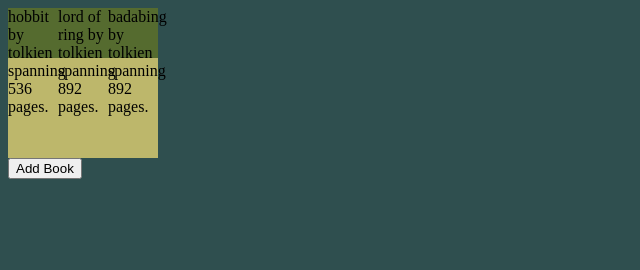
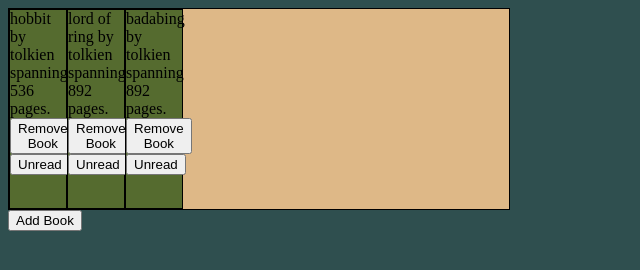
Before and after one commit to AnubisDevelopment/book-library, a plain HTML site: page index.html in a window 1280 px wide. Shown: the whole page, without its empty margins (0-640 px from the left). Drawn offline with Linux system fonts and the light colour scheme.

Commit message:
Complete objectives for adding books to dom library
Should come back with more knowledge and refactor code.
Would love to come back and create a decent looking UI.
Also, the code is not structured that nicely with event listeners
occurring inside arrayTraversal function when there should be
some compartmentalization of functions.

```diff
--- a/script.js
+++ b/script.js
@@ -1,13 +1,12 @@
 let myArray = []
-
 let myDiv = document.querySelector('.main-div')
 
-//crypto.randomUUID()
-
-function Book (title,author,pages){
+function Book (title,author,pages, read){
   this.title = title
   this.author = author
   this.pages = pages
+  this.id = self.crypto.randomUUID()
+  this.read = read
 }
 
 function addBook(...y){
@@ -20,19 +19,40 @@
 function arrayTraversal (x){
     myDiv.replaceChildren()
     for(x of myArray){
-    //need to figure out way to only add newest addbook call
 
     let divBook = document.createElement('div')
-    divBook.setAttribute('id', crypto.randomUUID())
+    let removeButton = document.createElement('button')
+    let readStatus = document.createElement('button')
+
+    readStatus.textContent = 'Unread'
+    removeButton.textContent = 'Remove Book'
     divBook.textContent = `${x.title} by ${x.author} spanning ${x.pages} pages.`
+      //sets removeButton id to match the index of array it was
+      //placed in. When pressed removes the array index associated
+      //with button.
+      removeButton.setAttribute('data-index', 'my-value')
+      removeButton.dataset.index = myArray.length-1
+      removeButton.addEventListener('click', () => {
+        myArray.splice(removeButton.dataset.index, 1)
+        arrayTraversal()
+        console.log(myArray)
+      })
+
+      readStatus.addEventListener('click', () => {
+        readStatus.textContent = 'Finished'
+      })
+
     myDiv.appendChild(divBook)
+    divBook.appendChild(removeButton)
+    divBook.appendChild(readStatus)
+    console.log(myArray)
+    console.log(removeButton.dataset.index)
     }
 }
 
 addBook('hobbit', 'tolkien', 536)
 addBook('lord of ring', 'tolkien', 892)
 addBook('badabing', 'tolkien', 892)
-console.log(myArray)
 
 //dialog button interactions
 const showButton = document.querySelector('.book-button');
@@ -42,8 +62,6 @@
 const titleBook = document.querySelector('#title')
 const authorBook = document.querySelector('#author')
 const pagesBook = document.querySelector('#page-count')
-//figure out how to call add button when confirm button
-//is pressed returning all values from their respecitve field
 
 confirmBtn.addEventListener('click', (e) => {
   e.preventDefault();
--- a/styles.css
+++ b/styles.css
@@ -4,14 +4,23 @@
 }
 
 .main-div {
-    background-color: darkkhaki;
-    height: 150px;
-    width:150px;
+    background-color: burlywood;
+    height: 2000px;
+    width:500px;
     display: flex;
+    border: solid 1px black;
   }
   div {
-    display: block;
+    flex-grow: 0;
+    flex-basis: 0;
     background-color: darkolivegreen;
-    height: 50px;
-    width:50px;
+    max-height: 200px;
+    min-width: 3.5rem;
+    border: solid 1px black;
+
   }
+  button {
+    width: fit-content;
+    height: fit-content;
+
+  }
```
